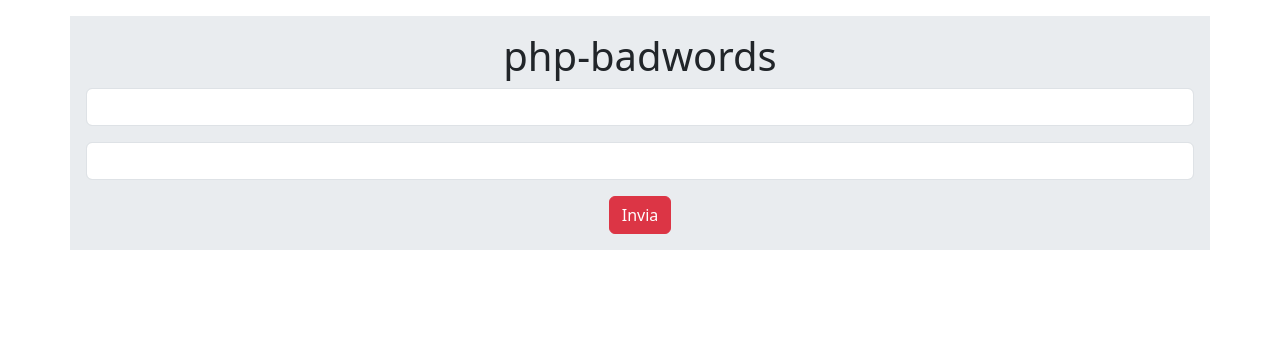
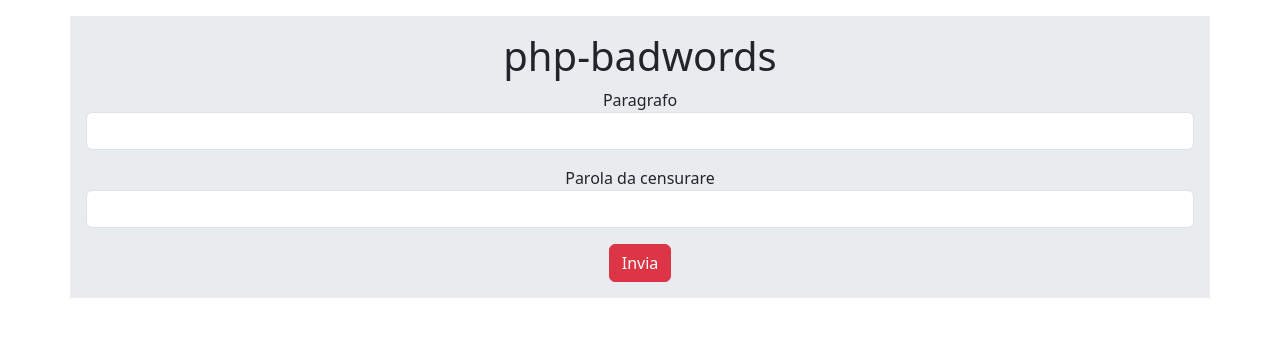
Before and after one commit to luigidibella/php-badwords, a PHP site: page / in a window 1280 px wide. Shown: the top 337 px of the page. Run offline with PHP 8.4, Linux system fonts and the light colour scheme.

Commit message:
[add] label

```diff
--- a/control.php
+++ b/control.php
@@ -22,6 +22,7 @@ $lenghtCensoredText = strlen($textCensored);
 
     <h1>control</h1>
 
+    <label>Paragrafo</label>
     <div class="input-group mb-3">
       <input type="text" class="form-control" aria-label="Dollar amount (with dot and two decimal places)" value="<?php echo $text ?>" readonly>
       <span class="input-group-text">
@@ -29,6 +30,7 @@ $lenghtCensoredText = strlen($textCensored);
       </span>
     </div>
 
+    <label>Parola da censurare</label>
     <div class="input-group mb-3">
       <input type="text" class="form-control" aria-label="Dollar amount (with dot and two decimal places)" value="<?php echo $textCensored ?>" readonly>
       <span class="input-group-text">
--- a/index.php
+++ b/index.php
@@ -14,8 +14,10 @@
 
 
     <form action="control.php" method="POST">
+      <label>Paragrafo</label>
       <input name="text" class="form-control mb-3" aria-label="With input"></input>
 
+      <label>Parola da censurare</label>
       <input name="censored" class="form-control mb-3" aria-label="With input"></input>
 
       <button class="btn btn-danger" type="submit">Invia</button>
```
